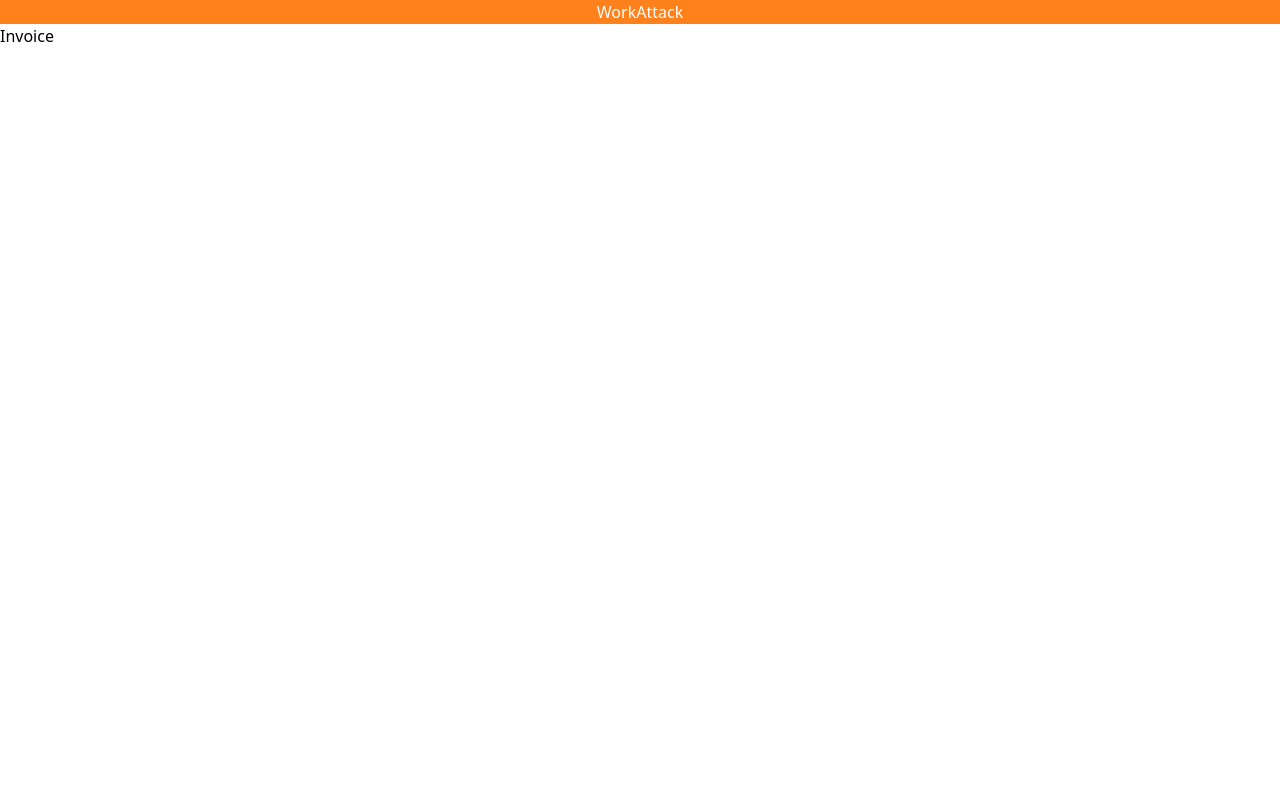
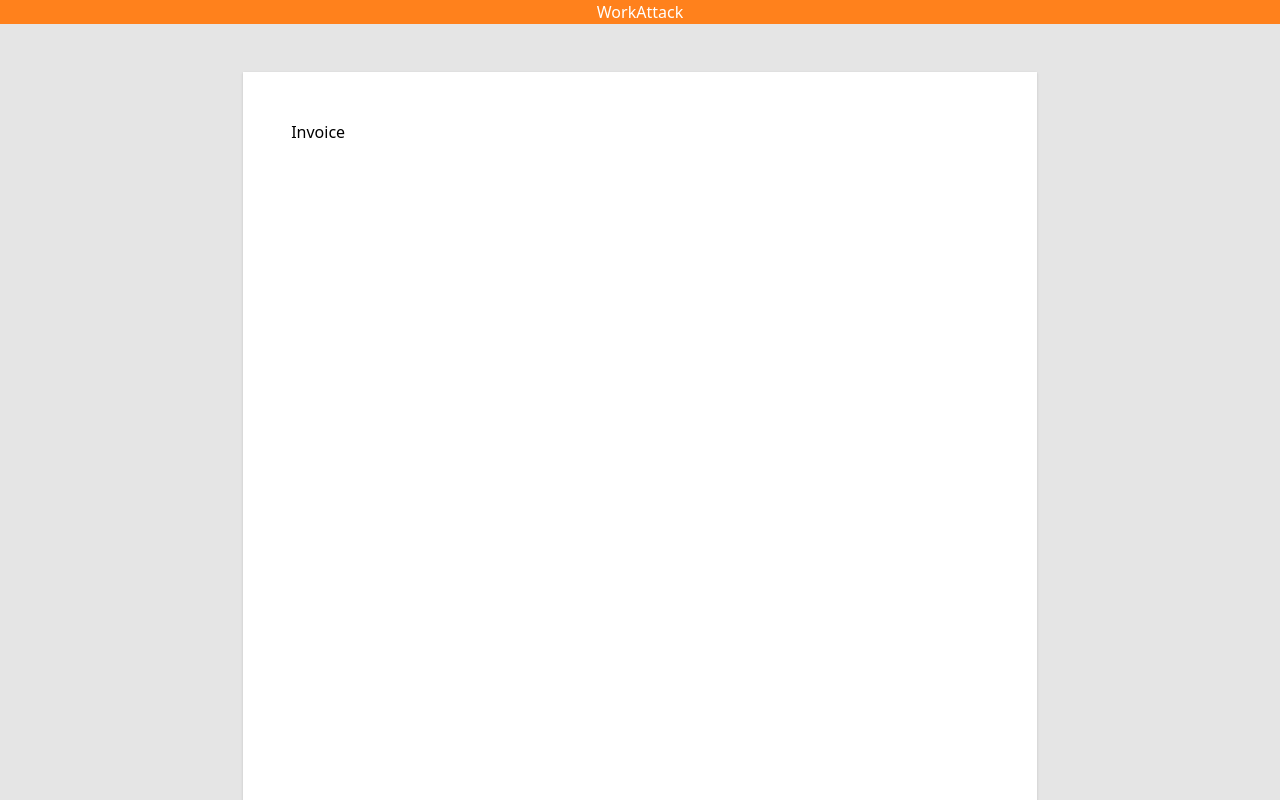
Before and after one commit to WorkAttackDev/web-container-invoice, a Next.js app: page /invoice in a window 1280 px wide. Shown: the top 800 px of the page. Built offline with nearby package versions, Linux system fonts and the light colour scheme.

Commit message:
1 file modified

```diff
--- a/pages/invoice.tsx
+++ b/pages/invoice.tsx
@@ -2,8 +2,11 @@ type Props = {};
 
 const InvoicePage:React.FC<Props> = () => {
 
-return ( <main className="w-[210] h-[297]">
-  Invoice
+return (
+<main className="min-h-screen flex justify-center items-center bg-gray-200 p-12">
+      <div className="w-[210mm] h-[297mm] p-12 bg-white shadow">
+        Invoice
+      </div>
  </main>);
 
 }
```
